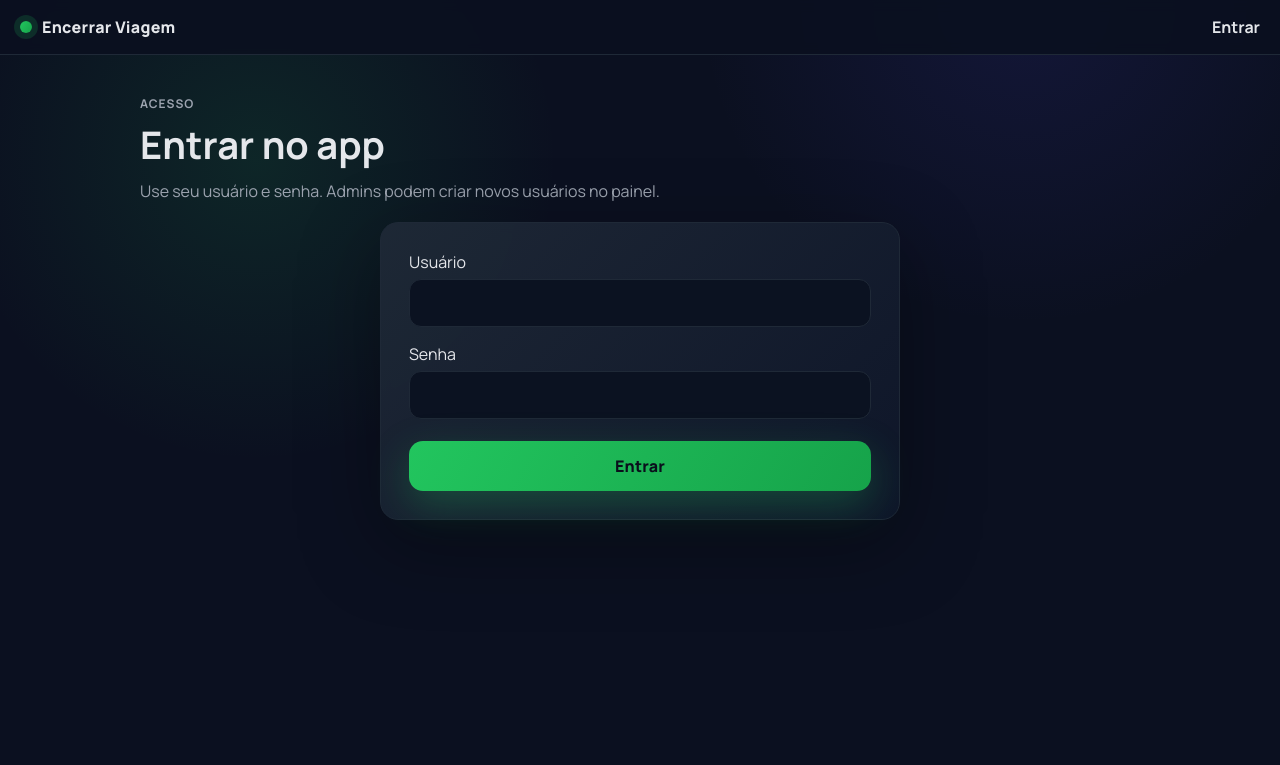
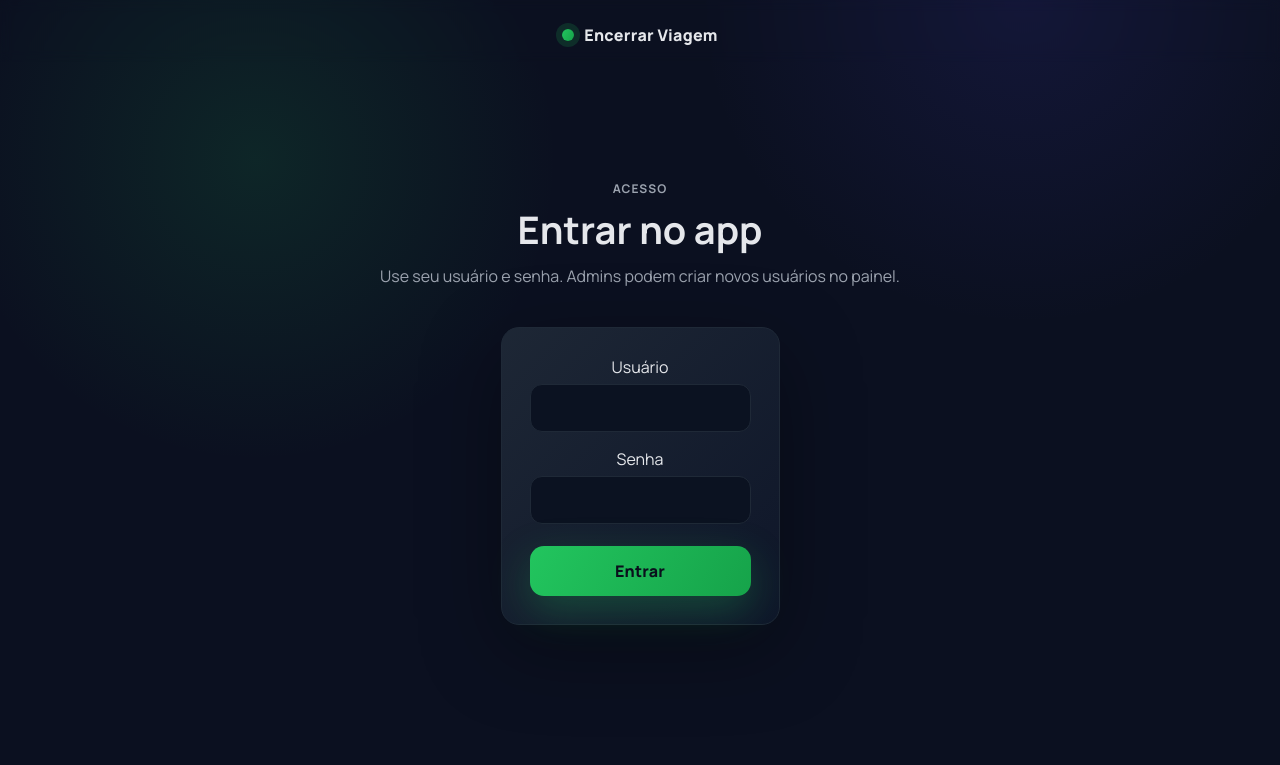
Before and after one commit to mcochitao-ai/app-motorista-delante, a Flask app: page /login in a window 1280 px wide. Shown: the top 765 px of the page. Run offline with Flask 3, Linux system fonts and the light colour scheme.

Commit message:
Refine login layout and hide nav when logged out

```diff
--- a/static/styles.css
+++ b/static/styles.css
@@ -34,6 +34,14 @@ body {
   z-index: 10;
 }
 
+.topbar.topbar-auth {
+  position: static;
+  justify-content: center;
+  border-bottom: none;
+  background: transparent;
+  padding-top: 24px;
+}
+
 .brand { display: flex; align-items: center; gap: 10px; font-weight: 800; letter-spacing: 0.02em; }
 .brand a { color: var(--ink); text-decoration: none; }
 .brand .dot { width: 12px; height: 12px; border-radius: 50%; background: linear-gradient(120deg, var(--accent), var(--accent-strong)); box-shadow: 0 0 0 6px rgba(34, 197, 94, 0.16); }
@@ -44,7 +52,9 @@ body {
 .inline { margin: 0; }
 
 .page { max-width: 1040px; margin: 0 auto; padding: 32px 20px 64px; }
+.page.auth { min-height: calc(100vh - 96px); display: flex; flex-direction: column; align-items: center; justify-content: center; gap: 20px; text-align: center; }
 .hero { padding: 8px 0 20px; }
+.hero.auth-hero { text-align: center; }
 .eyebrow { text-transform: uppercase; letter-spacing: 0.08em; font-weight: 700; font-size: 12px; color: var(--muted); margin: 0 0 6px; }
 .lede { margin: 4px 0 0; color: var(--muted); max-width: 760px; }
 h1 { margin: 0 0 10px; font-size: clamp(28px, 4vw, 38px); }
--- a/templates/base.html
+++ b/templates/base.html
@@ -9,14 +9,14 @@
   <link href="https://fonts.googleapis.com/css2?family=Manrope:wght@400;600;700;800&display=swap" rel="stylesheet">
   <link rel="stylesheet" href="{{ url_for('static', filename='styles.css') }}">
 </head>
-<body>
-  <header class="topbar">
+<body class="{% block body_class %}{% endblock %}">
+  <header class="topbar {% if not g.user %}topbar-auth{% endif %}">
     <div class="brand">
       <span class="dot"></span>
-      <a href="{{ url_for('trip_form') }}">Encerrar Viagem</a>
+      <a href="{{ url_for('trip_form') if g.user else url_for('login') }}">Encerrar Viagem</a>
     </div>
+    {% if g.user %}
     <nav class="nav">
-      {% if g.user %}
         <span class="pill">{{ g.user['name'] }} · {{ g.user['role'] }}</span>
         {% if session.get('role') == 'admin' %}
           <a class="link" href="{{ url_for('dashboard') }}">Painel</a>
@@ -24,13 +24,11 @@
         <form method="post" action="{{ url_for('logout') }}" class="inline">
           <button type="submit" class="ghost">Sair</button>
         </form>
-      {% else %}
-        <a class="link" href="{{ url_for('login') }}">Entrar</a>
-      {% endif %}
     </nav>
+    {% endif %}
   </header>
 
-  <main class="page">
+  <main class="page {% block page_class %}{% endblock %}">
     {% with messages = get_flashed_messages(with_categories=true) %}
       {% if messages %}
         <div class="flash-stack">
--- a/templates/login.html
+++ b/templates/login.html
@@ -1,7 +1,8 @@
 {% extends 'base.html' %}
 {% block title %}Login · App Motorista{% endblock %}
+{% block page_class %}auth{% endblock %}
 {% block content %}
-<section class="hero">
+<section class="hero auth-hero">
   <p class="eyebrow">Acesso</p>
   <h1>Entrar no app</h1>
   <p class="lede">Use seu usuário e senha. Admins podem criar novos usuários no painel.</p>
```
